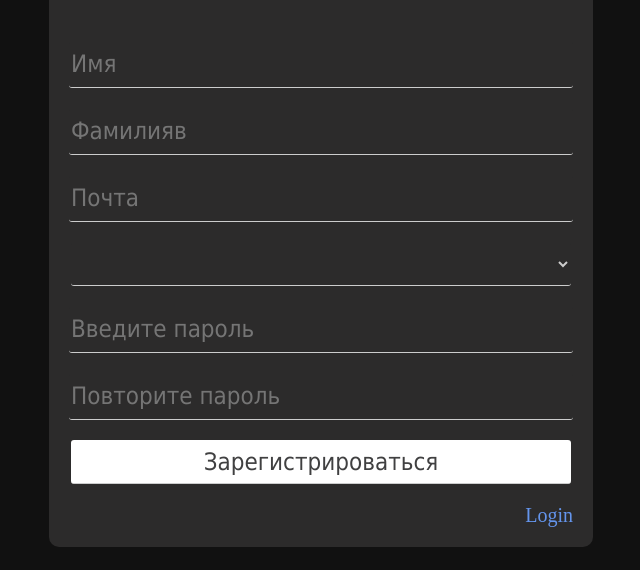
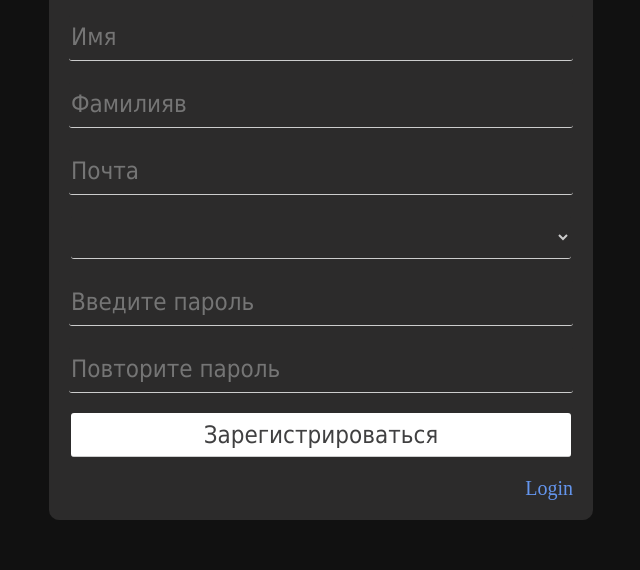
Before and after one commit to I-Bio/STest, a plain HTML site: page authreg.html in a window 1280 px wide. Shown: the part 244-814 px from the top of the page, without its empty margins (319-959 px from the left). Drawn offline with Linux system fonts and the light colour scheme.

Commit message:
Add files via upload

```diff
--- a/authreg.css
+++ b/authreg.css
@@ -9,6 +9,7 @@ body{
 }
 
 main{
+    margin-top: 12vh;
     width: auto;
     height: auto;
 }
@@ -33,7 +34,6 @@ select, input, button{
 }
 
 .authreg-container{
-    margin-top: 100px;
     display: grid;
     justify-items: center;
     background-color: #2c2b2b;
@@ -41,6 +41,7 @@ select, input, button{
     color: white;
     font-size: 34px;
     border-radius: 10px;
+    margin-bottom: 50px;
 }
 
 @media (max-width: 1200px) {
```
